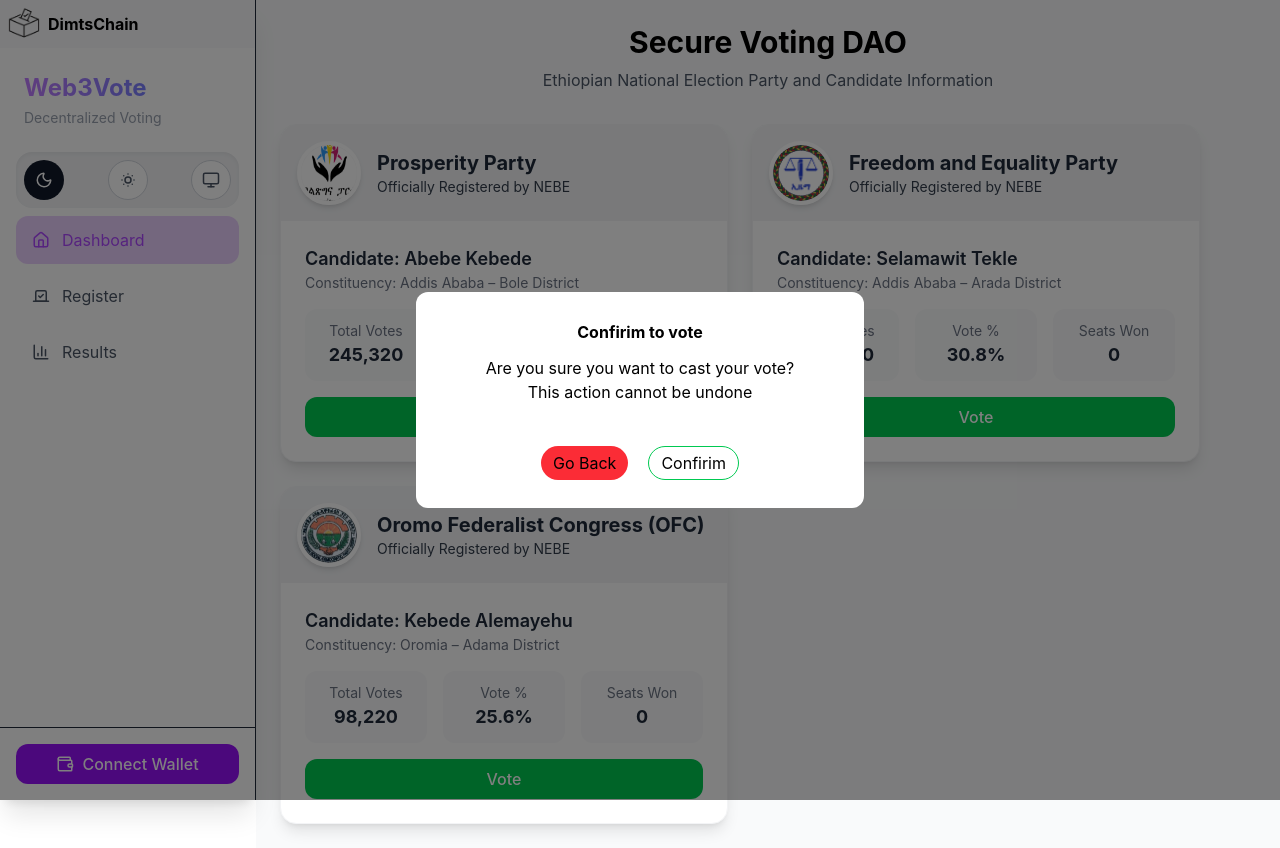
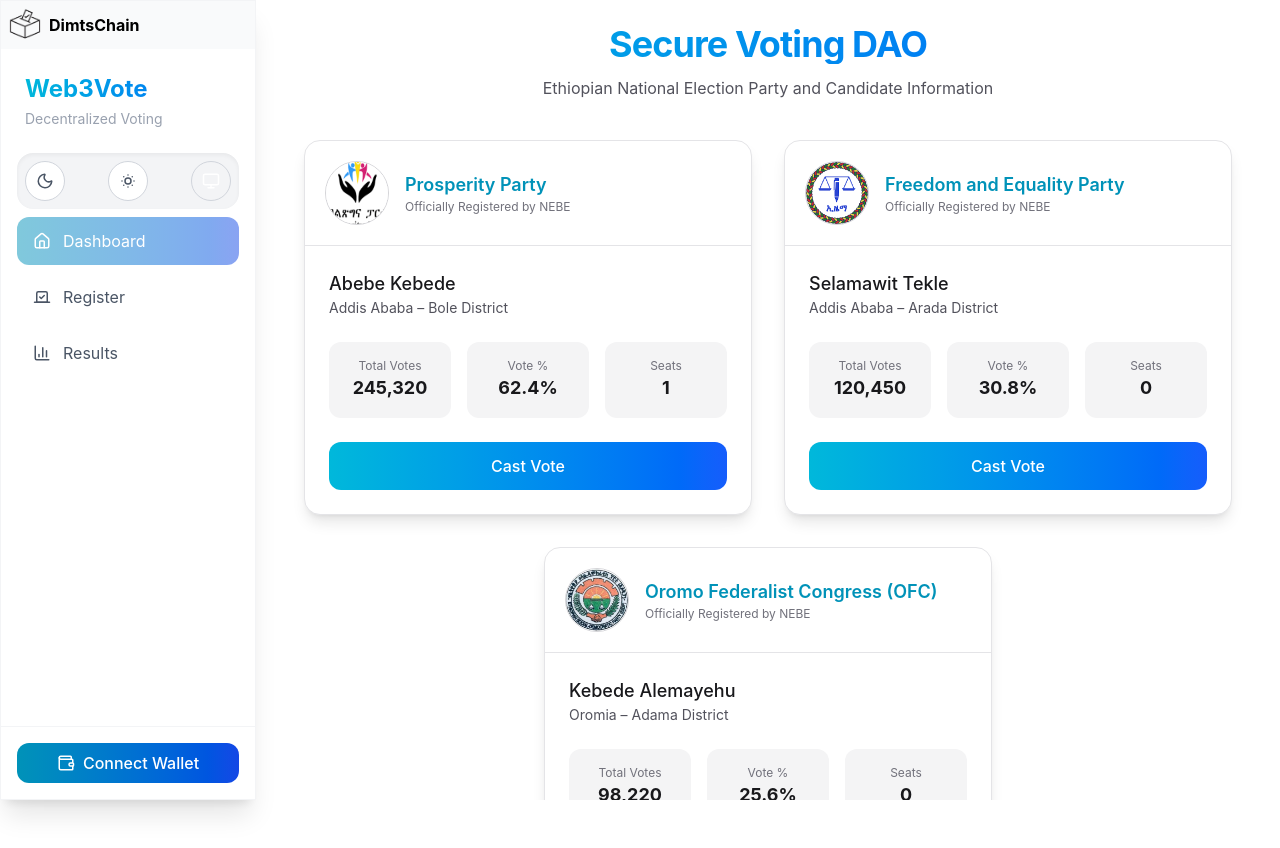
Before and after one commit to bekicoder/Dimts-Chain, a React (Vite) app: page / in a window 1280 px wide. After the commit the page ends 800 px from the top, so only its background shows below. Built offline with nearby package versions, Linux system fonts and the light colour scheme.

Commit message:
changed color branding from purple to cyan

```diff
--- a/src/App.tsx
+++ b/src/App.tsx
@@ -9,7 +9,7 @@ export default function App() {
   const [hasVoted, setHasVoted] = useState(false);
 
   return (
-      <div className="flex flex-col md:flex-row pt-16 md:pt-0">
+      <div className="flex flex-col md:flex-row pt-12 md:pt-0">
     <Sidebar/>
 
     <Routes>
--- a/src/index.css
+++ b/src/index.css
@@ -2,13 +2,20 @@
 @custom-variant dark (&:where(.dark, .dark *));
 
 @theme {
-  --background-image-background: url('/light_mode_ballot.png');
+  --background-image-ballot: url('/light_mode_ballot.png');
     --color-foreground:black;
-}
+    --color-border: var(--color-gray-100);
+    --color-muted:var(--color-gray-500);
+    --color-charcoal:var(--color-gray-800);
+    --background-image-background:linear-gradient(to bottom right, var(--color-gray-950), var(--color-purple-900), var(--color-gray-950));
+   }
 
 @layer theme {
   .dark {
-    --background-image-background: url('/dark_mode_ballot.png');
-    --color-primary-foreground:white;
-  }
+    --background-image-ballot: url('/dark_mode_ballot.png');
+    --color-foreground:white;
+    --color-border: var(--color-zinc-700);
+    --color-muted:var(--color-gray-300);
+    --color-charcoal:var(--color-gray-800);
+ }
 }
--- a/src/pages/Home.tsx
+++ b/src/pages/Home.tsx
@@ -43,78 +43,121 @@ export default function Home() {
     },
   ];
 
-  const [opend,setOpend]  = useState(true)
+  const [opend,setOpend]  = useState<boolean>(false)
   function handleClose(option){
       setOpend(false)
       }
   return (
-    <div className="flex-1 p-6 bg-gray-50">
-      <div className="text-center mb-8">
-        <h1 className="text-3xl font-bold">Secure Voting DAO</h1>
-        <p className="text-gray-600 mt-2">
+<div className="flex-1 h-screen overflow-auto p-6 bg-white dark:bg-zinc-950 text-zinc-900 dark:text-zinc-100 transition-colors duration-300">
+  <div className="text-center mb-10">
+    <h1 className="text-4xl font-bold tracking-tight bg-gradient-to-r from-cyan-500 to-blue-600 bg-clip-text text-transparent">
+      Secure Voting DAO
+    </h1>
+    <p className="text-zinc-600 dark:text-zinc-400 mt-3">
       Ethiopian National Election Party and Candidate Information
     </p>
   </div>
 
-      {opend && (<div className="w-screen flex flex-coll justify-center p-14 items-center h-screen bg-black/50 z-20000 fixed top-0 left-0">
-      <div className="bg-white w-full max-w-md h-54 rounded-xl flex py-7 flex-col items-center">
-      <strong>Confirim to vote</strong>
-      <p className="text-center mt-3 px-2">Are you sure you want to cast your vote?</p>
-      <p className='mb-4'> This action cannot be undone</p>
-      <div className="mt-auto h-fit flex justify-center gap-5">
-      <button className="px-3 py-1 bg-red-500 rounded-full cursor-pointer" onClick={()=>handleClose("cancel")}>Go Back</button>
-      <button className="px-3 py-1 border border-green-500 rounded-full" onClick={()=>handleClose("cancel")}>Confirim</button>
+  {opend && (
+    <div className="w-screen h-screen fixed top-0 left-0 bg-black/40 dark:bg-black/60 backdrop-blur-sm flex justify-center items-center z-50">
+      <div className="w-full max-w-md rounded-2xl p-8 shadow-2xl bg-white dark:bg-zinc-900 border border-zinc-200 dark:border-zinc-800 transition-colors duration-300">
+        <h2 className="text-xl font-semibold text-center text-cyan-600 dark:text-cyan-400">
+          Confirm Your Vote
+        </h2>
+
+        <p className="text-center mt-4 text-zinc-600 dark:text-zinc-400">
+          Are you sure you want to cast your vote?
+        </p>
+
+        <p className="text-center text-sm text-red-500 mt-2">
+          This action cannot be undone.
+        </p>
+
+        <div className="mt-8 flex justify-center gap-5">
+          <button
+            className="px-5 py-2 rounded-xl border border-zinc-300 dark:border-zinc-700 hover:bg-zinc-100 dark:hover:bg-zinc-800 transition"
+            onClick={() => handleClose("cancel")}
+          >
+            Cancel
+          </button>
+
+          <button
+            className="px-5 py-2 rounded-xl font-medium text-white bg-gradient-to-r from-cyan-500 to-blue-600 hover:opacity-90 transition"
+            onClick={() => handleClose("confirm")}
+          >
+            Confirm Vote
+          </button>
         </div>
       </div>
     </div>
   )}
-      <div className="flex flex-wrap gap-6">
+
+  <div className="flex flex-wrap gap-8 justify-center">
     {partyData.map((party, idx) => (
       <div
         key={idx}
-            className="min-w-100 max-w-md w-full bg-white rounded-2xl shadow-lg border border-gray-100 overflow-hidden hover:shadow-2xl transition duration-300"
+        className="min-w-[320px] max-w-md w-full rounded-2xl shadow-lg border transition duration-300
+        bg-white dark:bg-zinc-900
+        border-zinc-200 dark:border-zinc-800
+        hover:shadow-xl hover:border-cyan-500/40"
       >
-            <div className="bg-gray-100 p-4">
+        <div className="p-5 border-b border-zinc-200 dark:border-zinc-800">
           <div className="flex items-center gap-4">
             <img
               src={party.logo}
               alt={`${party.partyName} Logo`}
-                  className="w-16 h-16 rounded-full border-4 border-white shadow-md"
+              className="w-16 h-16 rounded-full border border-zinc-300 dark:border-zinc-700"
             />
-                <div className="text-gray-800">
-                  <h2 className="text-xl font-bold">{party.partyName}</h2>
-                  <p className="text-sm opacity-90">Officially Registered by NEBE</p>
+            <div>
+              <h2 className="text-lg font-semibold text-cyan-600 dark:text-cyan-400">
+                {party.partyName}
+              </h2>
+              <p className="text-xs text-zinc-500 dark:text-zinc-500">
+                Officially Registered by NEBE
+              </p>
             </div>
           </div>
         </div>
 
-            <div className="p-6 space-y-4">
+        <div className="p-6 space-y-6">
           <div>
-                <h3 className="text-lg font-semibold text-gray-800">
-                  Candidate: {party.candidate}
+            <h3 className="text-lg font-medium text-zinc-900 dark:text-zinc-100">
+              {party.candidate}
             </h3>
-                <p className="text-sm text-gray-500">
-                  Constituency: {party.constituency}
+            <p className="text-sm text-zinc-600 dark:text-zinc-500">
+              {party.constituency}
             </p>
           </div>
 
           <div className="grid grid-cols-3 gap-4 text-center">
-                <div className="bg-gray-50 p-3 rounded-xl">
-                  <p className="text-sm text-gray-500">Total Votes</p>
-                  <p className="text-lg font-bold text-gray-800">{party.totalVotes}</p>
+            <div className="p-4 rounded-xl bg-zinc-100 dark:bg-zinc-800">
+              <p className="text-xs text-zinc-500">Total Votes</p>
+              <p className="text-lg font-bold">
+                {party.totalVotes}
+              </p>
             </div>
 
-                <div className="bg-gray-50 p-3 rounded-xl">
-                  <p className="text-sm text-gray-500">Vote %</p>
-                  <p className="text-lg font-bold text-gray-800">{party.votePercent}</p>
+            <div className="p-4 rounded-xl bg-zinc-100 dark:bg-zinc-800">
+              <p className="text-xs text-zinc-500">Vote %</p>
+              <p className="text-lg font-bold">
+                {party.votePercent}
+              </p>
             </div>
 
-                <div className="bg-gray-50 p-3 rounded-xl">
-                  <p className="text-sm text-gray-500">Seats Won</p>
-                  <p className="text-lg font-bold text-gray-800">{party.seatsWon}</p>
+            <div className="p-4 rounded-xl bg-zinc-100 dark:bg-zinc-800">
+              <p className="text-xs text-zinc-500">Seats</p>
+              <p className="text-lg font-bold">
+                {party.seatsWon}
+              </p>
             </div>
           </div>
-              <button className="w-full bg-green-500 p-2 rounded-xl text-white font-medium cursor-pointer">Vote</button>
+
+          <button
+            onClick={() => handleOpen(party)}
+            className="w-full py-3 rounded-xl font-medium text-white bg-gradient-to-r from-cyan-500 to-blue-600 hover:opacity-90 transition"
+          >
+            Cast Vote
+          </button>
         </div>
       </div>
     ))}
--- a/src/pages/Sidebar.tsx
+++ b/src/pages/Sidebar.tsx
@@ -3,34 +3,44 @@ import { Home, Vote, Wallet, BarChart3,Menu,X,Sun,Moon,SunDim,MoonStar,Eclipse,M
 import {useState,useEffect} from "react"
 export default function Sidebar() {
     const [opend,setOpend] = useState<boolean>(false)
+    const [mode,setMode] = useState<string>("")
     function handleOpen() {
 
     }
     function handleToggle(theme){
         const root = window.document.documentElement
-        window.document.documentElement.classList.add(savedTheme)
-        }
-
+        root.classList.remove(mode)
+        root.classList.add(theme)
+        localStorage.setItem("theme",theme)
+        setMode(theme)
+        console.log(theme)
+    }
     useEffect(() => {
-     const savedTheme = localStorage.getItem("theme")
+     let savedTheme = localStorage.getItem("theme")
+     if(!savedTheme){
+         localStorage.setItem("theme","default")
+         setMode("default")
+         savedTheme = "default"
+     }
      window.document.documentElement.classList.add(savedTheme)
+     setMode(savedTheme)
+     console.log(savedTheme,"this is saved")
     }, [])
 
   return (
-      <div className="bg-red-500 md:h-screen md:w-64 w-fit z-1000">
-    <aside className="fixed top-0 w-screeen h-fit flex w-screen md:h-screen md:w-64 dark:bg-gradient-to-b dark:from-gray-950 dark:via-gray-900 to-gray-950 bg-gray-50 bg-none text-foreground flex md:flex-col border-r border-gray-800 shadow-xl">
+      <div className="md:h-screen md:w-64 w-fit z-1000">
+    <aside className="fixed top-0 w-screeen h-fit flex w-screen md:h-screen md:w-64 dark:bg-gradient-to-b dark:from-gray-950 dark:via-gray-900 to-gray-950 bg-gray-50 bg-none text-foreground flex md:flex-col border border-border shadow-xl">
          <div className="flex items-center font-bold  bg-cover">
-    <div className={`w-12 h-12 bg-background bg-cover`}></div>
+    <div className={`w-12 h-12 bg-ballot bg-cover`}></div>
     DimtsChain
     </div>
 
     <div className={`h-full absolute transition-all duration-200 md:translate-x-0  flex w-[60%] flex-col left-ful right-0 dark:bg-gradient-to-b dark:from-gray-950 dark:via-gray-900 bg-none bg-white to-gray-950  h-screen md:right-auto md:relative md:w-full md:px-0 md:bg-white transform  ${opend ? "translate-x-0":"translate-x-full"}`}>
-      {/* Logo Section */}
       <div className="p-6">
-        <h1 className="text-2xl font-bold flex bg-gradient-to-r from-purple-400 to-blue-500 bg-clip-text text-transparent">
+        <h1 className="text-2xl font-bold flex bg-gradient-to-r from-cyan-500 to-blue-600 bg-clip-text text-transparent">
           Web3Vote
           <button className="text-foreground md:hidden ml-auto cursor-pointer rounded p-2" onClick={()=>setOpend(!opend)}>
-          <X size="20"/>
+          <X size="20" />
           </button>
         </h1>
         <p className="text-gray-400 text-sm mt-1">
@@ -38,45 +48,44 @@ export default function Sidebar() {
         </p>
       </div>
 
-      {/* Navigation */}
       <nav className="flex-1 px-4 space-y-2">
-      <div className="flex justify-between items-center w-full max-w-xs mx-auto bg-gray-100 dark:bg-zinc-800 p-2 rounded-2xl shadow-inner">
+      <div className="flex justify-between items-center w-full mx-au bg-gray-100 dark:bg-zinc-800 p-2 rounded-2xl shadow-inner">
 
-  {/* Moon */}
   <button
-    className="w-10 h-10 flex items-center justify-center rounded-full
-               bg-gray-900 text-white
+    className={`w-10 h-10 flex items-center justify-center rounded-full
+               bg-${mode=="dark"?"gray-900 text-white":"white text-gray-600"}
+               text-gray-600 dark:text-gray-300
+               border border-gray-300 dark:border-zinc-600
                transition-all duration-300 ease-out
                hover:scale-110 hover:-translate-y-1
-               active:scale-95 cursor-pointer"
+               active:scale-95 cursor-pointer`}
     onClick={()=>handleToggle("dark")}
   >
     <Moon size={18} />
   </button>
 
-  {/* Sun */}
   <button
-    className="w-10 h-10 flex items-center justify-center rounded-full
-               bg-white dark:bg-zinc-700
-               text-gray-600 border border-gray-300 dark:border-zinc-600
+    className={`w-10 h-10 flex items-center justify-center rounded-full
+               bg-${mode=="light"?"gray-900 text-white":"white text-gray-600"} dark:bg-zinc-700
+               text-gray-600 dark:text-gray-300
+               border border-gray-300 dark:border-zinc-600
                transition-all duration-300 ease-out
                hover:scale-110 hover:-translate-y-1
-               active:scale-95 cursor-pointer"
+               active:scale-95 cursor-pointer`}
     onClick={()=>handleToggle("light")}
 
   >
     <SunDim size={18} />
   </button>
 
-  {/* System */}
   <button
-    className="w-10 h-10 flex items-center justify-center rounded-full
-               bg-white dark:bg-zinc-700
+    className={`w-10 h-10 flex items-center justify-center rounded-full
+               bg-${mode=="default"?"gray-900 text-white":"white text-gray-600"} dark:bg-zinc-700
                text-gray-600 dark:text-gray-300
                border border-gray-300 dark:border-zinc-600
                transition-all duration-300 ease-out
                hover:scale-110 hover:-translate-y-1
-               active:scale-95 cursor-pointer"
+               active:scale-95 cursor-pointer`}
     onClick={()=>handleToggle("default")}
 
   >
@@ -90,7 +99,7 @@ export default function Sidebar() {
           className={({ isActive }) =>
             `flex items-center gap-3 px-4 py-3 rounded-xl transition-all duration-200 ${
               isActive
-                ? "bg-purple-600/20 text-purple-500 dark:text-purple-400"
+                ? "bg-gradient-to-r from-cyan-600/50 to-blue-700/50 text-white"
                 : "hover:bg-gray-800 text-gray-600 hover:text-gray-300 dark:text-gray-300"
             }`
           }
@@ -104,7 +113,7 @@ export default function Sidebar() {
           className={({ isActive }) =>
             `flex items-center gap-3 px-4 py-3 rounded-xl transition-all duration-200 ${
               isActive
-                ? "bg-purple-600/20 text-purple-500 dark:text-purple-400"
+                ? "bg-gradient-to-r from-cyan-600/50 to-blue-700/50 text-white"
                 : "hover:bg-gray-800 text-gray-600 hover:text-gray-300 dark:text-gray-300"
             }`
           }
@@ -118,7 +127,7 @@ export default function Sidebar() {
           className={({ isActive }) =>
             `flex items-center gap-3 px-4 py-3 rounded-xl transition-all duration-200 ${
               isActive
-                ? "bg-purple-600/20 text-purple-500 dark:text-purple-400"
+                ? "bg-gradient-to-r from-cyan-600/50 to-blue-700/50 text-white"
                 : "hover:bg-gray-800 text-gray-600 hover:text-gray-300 dark:text-gray-300"
             }`
           }
@@ -129,15 +138,15 @@ export default function Sidebar() {
       </nav>
 
       {/* Wallet Section */}
-      <div className="p-4 border-t border-gray-800 mt-auto">
-        <button className="w-full flex items-center text-white justify-center gap-2 bg-purple-600 hover:bg-purple-700 transition-all py-2 rounded-xl font-medium">
+      <div className="p-4 border-t border-border mt-auto">
+        <button className="w-full flex items-center text-white justify-center gap-2 bg-gradient-to-r from-cyan-600 to-blue-700 hover:bg-purple-700 transition-all py-2 rounded-xl font-medium">
           <Wallet size={18} />
           Connect Wallet
         </button>
       </div>
       </div>
 
-      <button className="ml-auto cursor-pointer px-3 md:hidden mr-2 text-black dark:text-white" onClick={()=>setOpend(!opend)}>
+      <button className="ml-auto text-foreground cursor-pointer px-3 md:hidden mr-2 text-foreground" onClick={()=>setOpend(!opend)}>
       <Menu size={20}/>
       </button>
     </aside>
```
Lines whose indentation alone changed are shown as unchanged.
